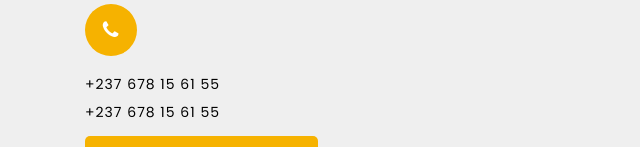
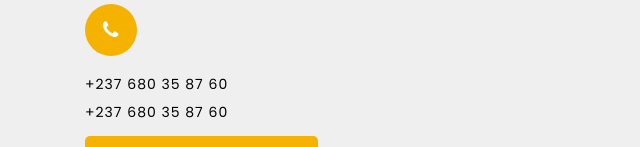
Before and after one commit to Lassi-Fokou/Legit-Transit.github.io, a plain HTML site: page contact.html in a window 1280 px wide. Shown: the part 653-800 px from the top of the page, 639-1279 px from the left. Drawn offline with Linux system fonts and the light colour scheme.

Commit message:
Update contact.html

```diff
--- a/contact.html
+++ b/contact.html
@@ -119,7 +119,7 @@
                   <div class="contact_footer_grid_left">
                      <i class="fa fa-phone" aria-hidden="true"></i>
                   </div>
-                  <p>+237 678 15 61 55 <span>+237 678 15 61 55</span></p>
+                  <p>+237 680 35 87 60 <span>+237 680 35 87 60 </span></p>
                   <br>
                   <a href="https://api.whatsapp.com/send?phone=678156155" style="background-color:#f6b200; color: white; padding: 10px; border-radius: 5px; text-decoration: none;">Click to Chat on WhatsApp</a>
                </div>
```
